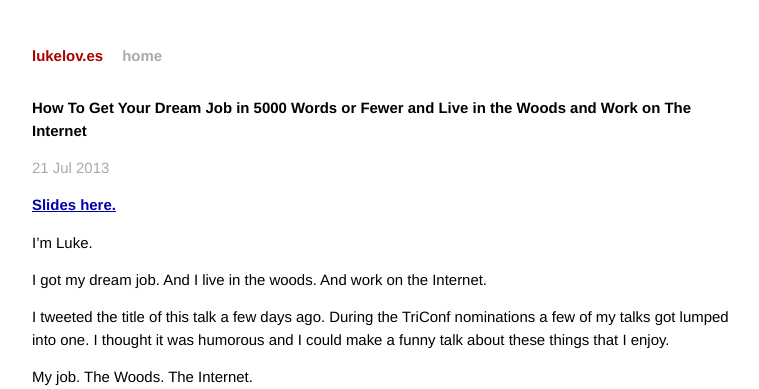
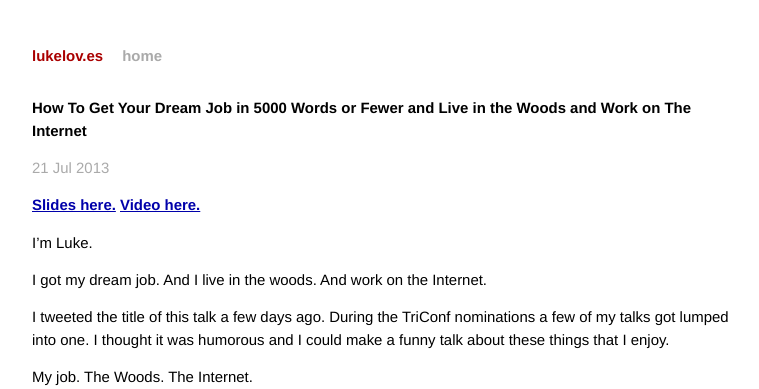
Before and after one commit to lukekarrys/lukelov.es, a Jekyll site: the page built from _posts/2013-07-21-passion-and-purpose.markdown, in a window 1280 px wide and 900 px high. Shown: the top 389 px of the window, without its empty margins (258-1017 px from the left). Built offline with Jekyll 4.4.1, drawn with Linux system fonts in a browser that asks for light colours; comment, search, counter and statistics services are not loaded.

Commit message:
add video

```diff
--- a/_posts/2013-07-21-passion-and-purpose.markdown
+++ b/_posts/2013-07-21-passion-and-purpose.markdown
@@ -5,7 +5,7 @@ date:   2013-07-21 13:03:56
 categories: talks
 ---
 
-[__Slides here.__](https://speakerdeck.com/lukekarrys/how-to-get-your-dream-job-in-5000-words-or-fewer-and-live-in-the-woods-and-work-on-the-internet)
+[__Slides here.__](https://speakerdeck.com/lukekarrys/how-to-get-your-dream-job-in-5000-words-or-fewer-and-live-in-the-woods-and-work-on-the-internet) [__Video here.__](http://vimeo.com/70900013)
 
 I'm Luke.
 
```
